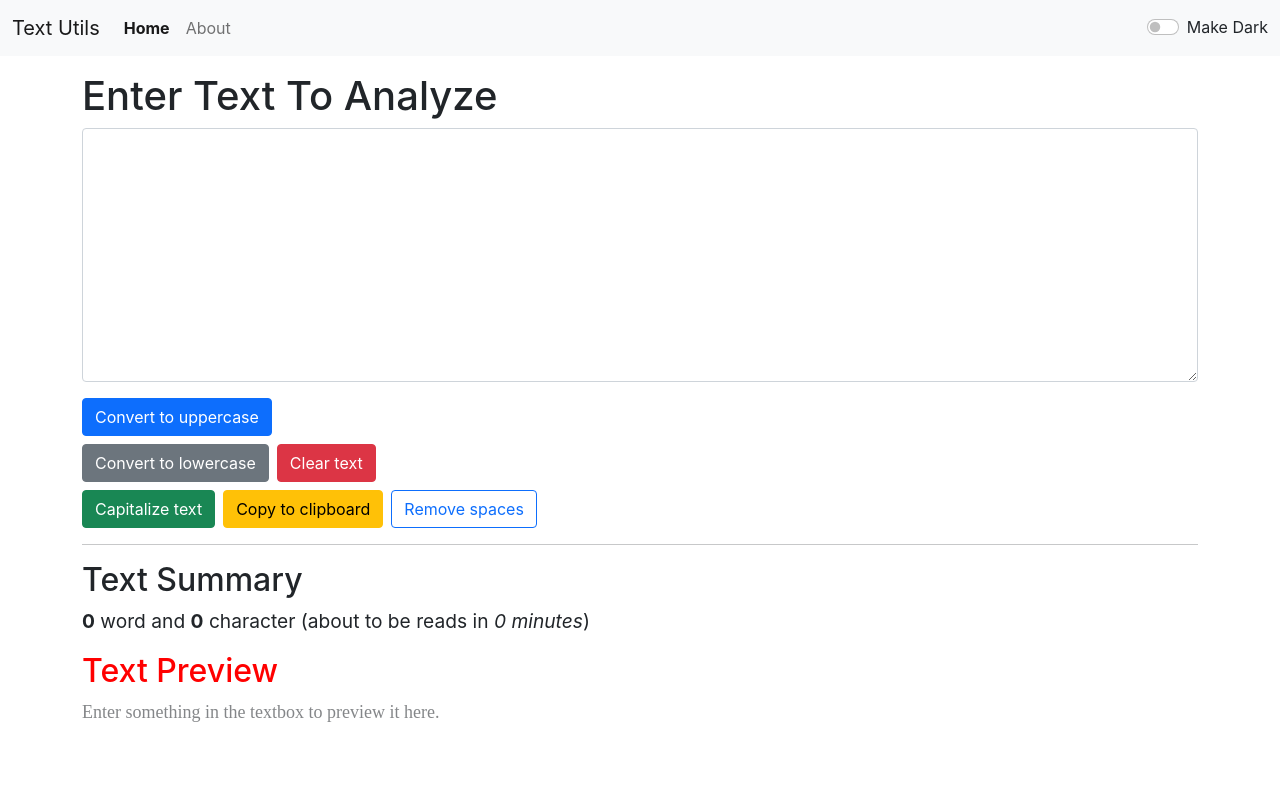
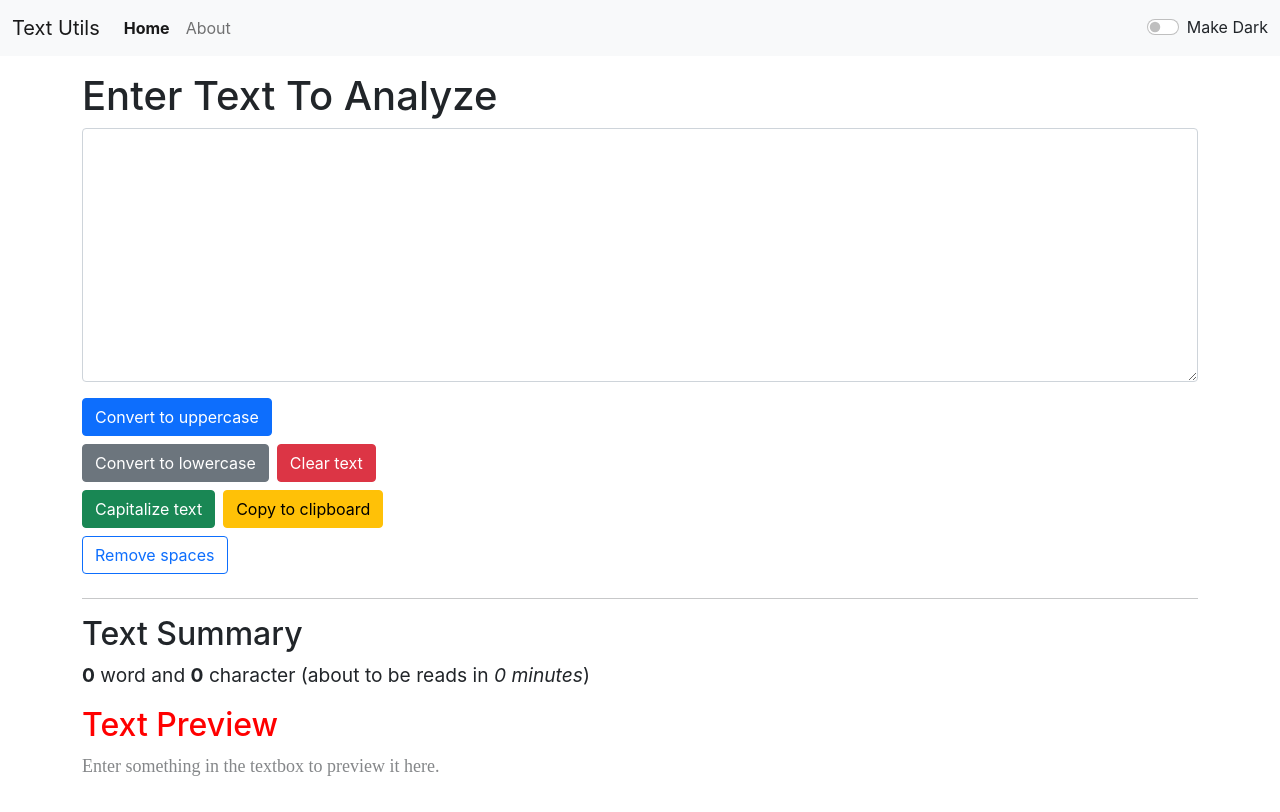
Before and after one commit to supratim531/React-TextUtils-Netlify, a React (Create React App) app: page / in a window 1280 px wide. Built offline with nearby package versions, Linux system fonts and the light colour scheme.

Commit message:
supratim531: Update TextForm.js

```diff
--- a/src/components/TextForm.js
+++ b/src/components/TextForm.js
@@ -74,7 +74,8 @@ export default function TextForm(props) {
       <br />
       <button className="btn btn-success" onClick={capitalizeOnClick}>Capitalize text</button>
       <button className="btn btn-warning mx-2" onClick={copyOnClick}>Copy to clipboard</button>
-      <button className={`btn btn-outline-${(props.mode === "dark") ? "light" : "primary"}`} onClick={removeSpacesOnClick}>Remove spaces</button>
+      <br />
+      <button className={`btn btn-outline-${(props.mode === "dark") ? "light" : "primary"} my-2`} onClick={removeSpacesOnClick}>Remove spaces</button>
       <hr />
     </div>
     <div className="container my-3">
```
